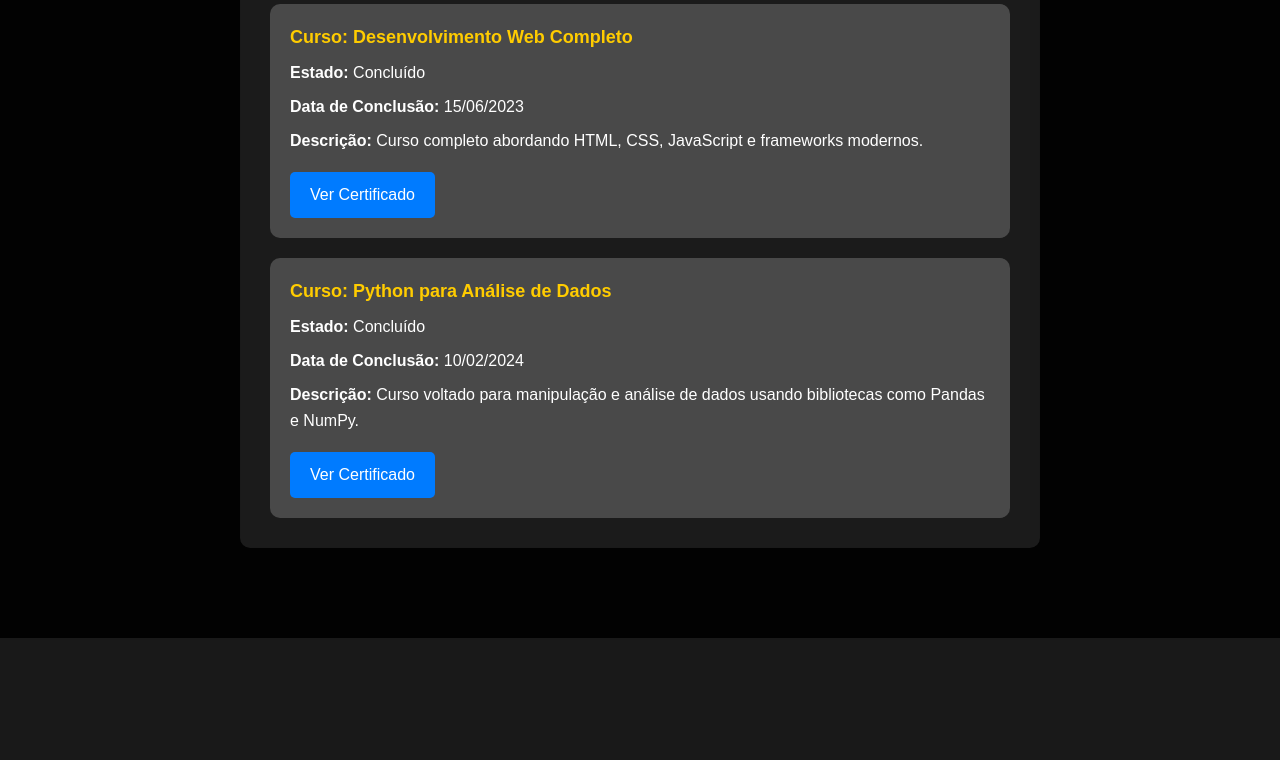
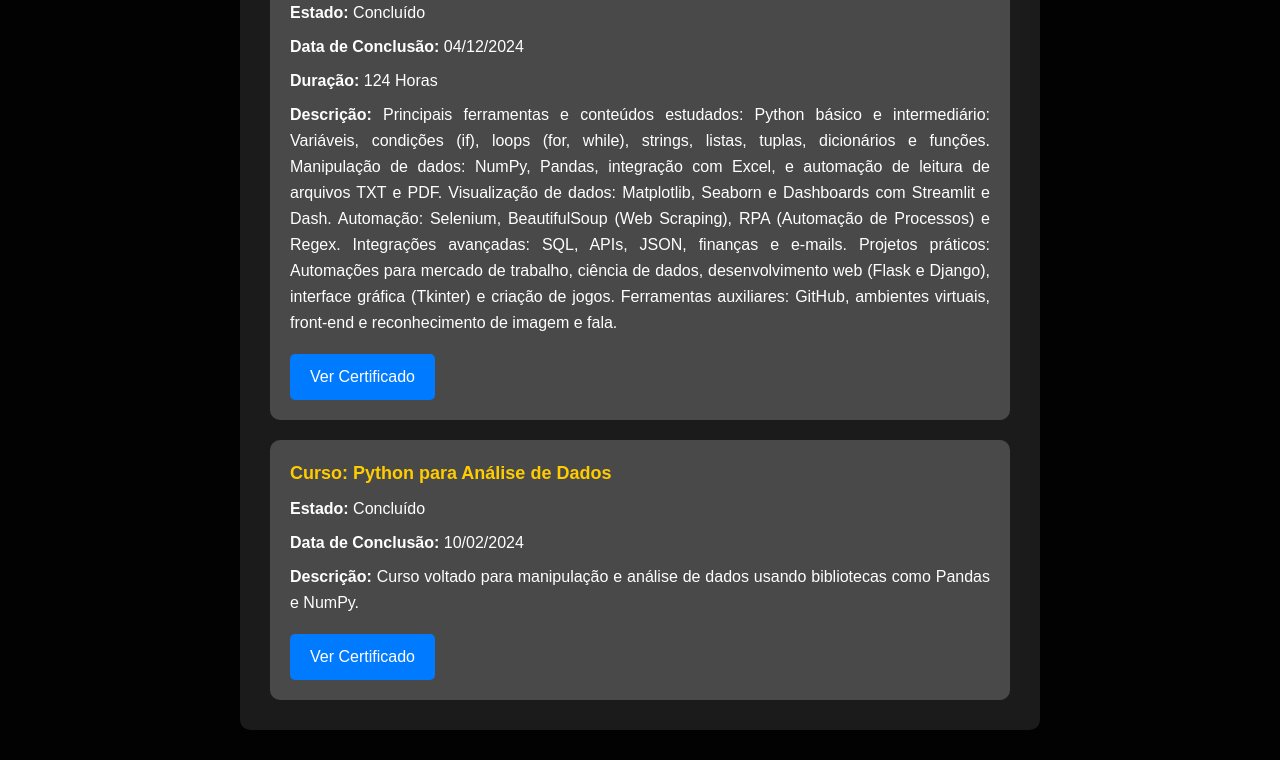
Before and after one commit to bdancost/portfolio2025, a website built with Vite: page certificados.html in a window 1280 px wide. Shown: the part 162-922 px from the top of the page. Before the commit the page ends 800 px from the top, so only its background shows below. Built offline with nearby package versions, Linux system fonts and the light colour scheme.

Commit message:
Editando Pagina Certificados

```diff
--- a/certificados.html
+++ b/certificados.html
@@ -11,15 +11,26 @@
       <h1 class="titulo">Meus Certificados</h1>
       <section class="certificados">
         <div class="certificado">
-          <h2>Curso: Desenvolvimento Web Completo</h2>
+          <h2>Curso: Python Impressionador</h2>
           <p><strong>Estado:</strong> Concluído</p>
-          <p><strong>Data de Conclusão:</strong> 15/06/2023</p>
+          <p><strong>Data de Conclusão:</strong> 04/12/2024</p>
+          <p><strong>Duração:</strong> 124 Horas</p>
           <p>
-            <strong>Descrição:</strong> Curso completo abordando HTML, CSS,
-            JavaScript e frameworks modernos.
+            <strong>Descrição:</strong> Principais ferramentas e conteúdos
+            estudados: Python básico e intermediário: Variáveis, condições (if),
+            loops (for, while), strings, listas, tuplas, dicionários e funções.
+            Manipulação de dados: NumPy, Pandas, integração com Excel, e
+            automação de leitura de arquivos TXT e PDF. Visualização de dados:
+            Matplotlib, Seaborn e Dashboards com Streamlit e Dash. Automação:
+            Selenium, BeautifulSoup (Web Scraping), RPA (Automação de Processos)
+            e Regex. Integrações avançadas: SQL, APIs, JSON, finanças e e-mails.
+            Projetos práticos: Automações para mercado de trabalho, ciência de
+            dados, desenvolvimento web (Flask e Django), interface gráfica
+            (Tkinter) e criação de jogos. Ferramentas auxiliares: GitHub,
+            ambientes virtuais, front-end e reconhecimento de imagem e fala.
           </p>
           <a
-            href="https://linkdo-certificado.com"
+            href="https://portalhashtag.com/certificado-hashtag/1733353920752x874769355660591100?data-inicio=Sim"
             target="_blank"
             class="link-certificado"
             >Ver Certificado</a
--- a/css/certificado.css
+++ b/css/certificado.css
@@ -90,6 +90,7 @@ body {
 
 .certificado p {
   margin-bottom: 0.8rem;
+  text-align: justify;
 }
 
 .link-certificado {
```
Also changed, not shown: 1 other file.
